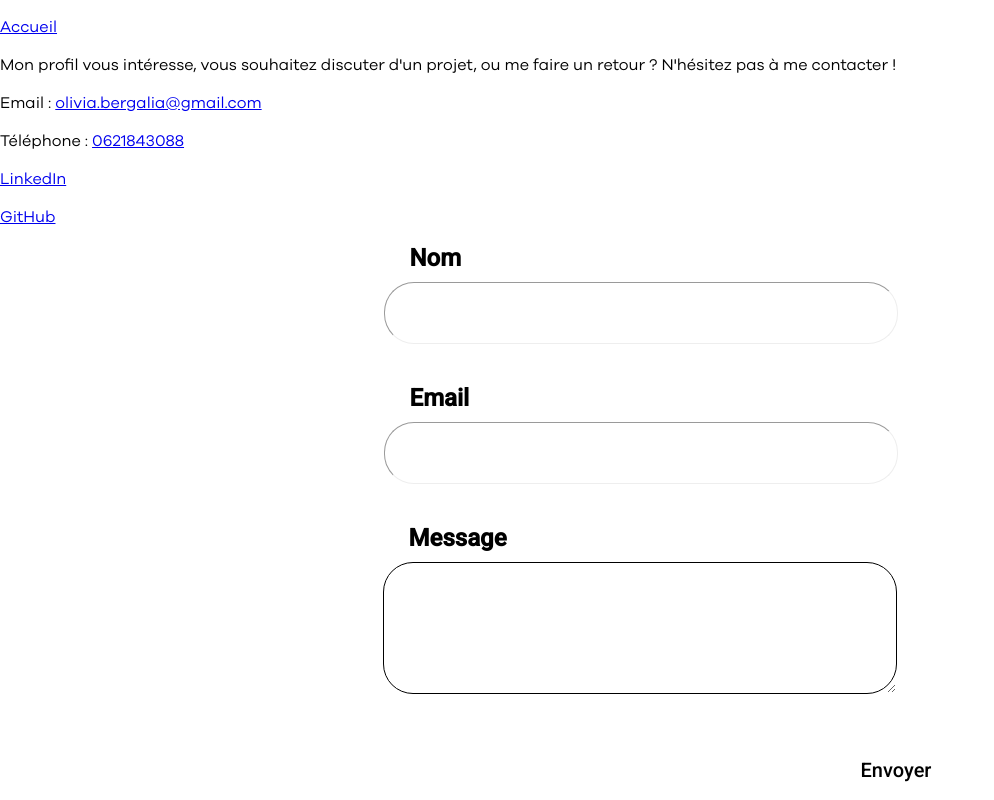
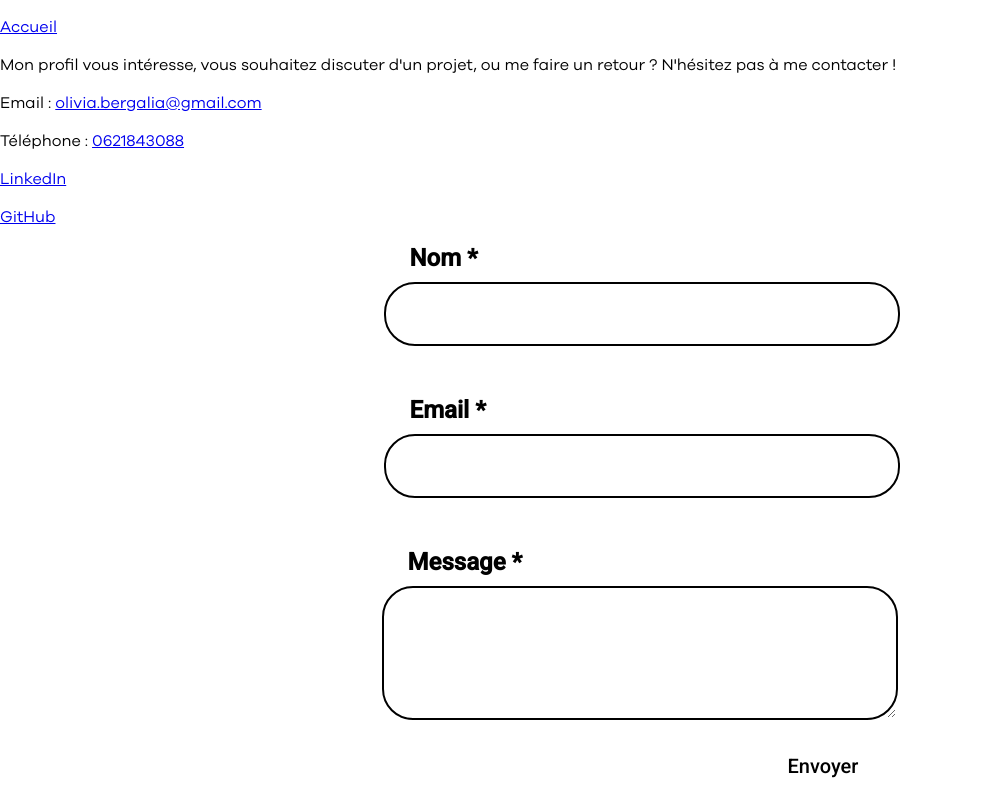
Before and after one commit to olivia-brg/Portfolio, an Angular app: page /contact in a window 1280 px wide. Shown: the part 300-1100 px from the top of the page, without its empty margins (0-994 px from the left). Built offline with nearby package versions, Linux system fonts and the light colour scheme.

Commit message:
form working, style added

```diff
--- a/package.json
+++ b/package.json
@@ -20,6 +20,7 @@
     "@angular/platform-browser": "^18.2.0",
     "@angular/platform-browser-dynamic": "^18.2.0",
     "@angular/router": "^18.2.0",
+    "emailjs-com": "^3.2.0",
     "gsap": "^3.12.5",
     "rxjs": "~7.8.0",
     "tslib": "^2.3.0",
--- a/src/app/contact/contact.component.html
+++ b/src/app/contact/contact.component.html
@@ -1,5 +1,5 @@
 <div id="contact-section">
-    <h1>Contactez-moi</h1>
+    <h1>Contact</h1>
     <a routerLink="/home">Accueil</a>
     <p>Mon profil vous intéresse, vous souhaitez discuter d'un projet, ou me faire un retour ? N'hésitez pas à me contacter !</p>
 
--- a/src/app/form/form.component.html
+++ b/src/app/form/form.component.html
@@ -1,13 +1,27 @@
-<form action="https://formspree.io/your-email" method="POST">
+<form [formGroup]="emailForm" (ngSubmit)="sendEmail()">
     <div id="inputs">
-        <label for="name">Nom</label><br>
-        <input type="text" id="name" name="name" required><br>
-        <label for="email">Email</label><br>
-        <input type="email" id="email" name="email" required><br>
+        <label for="name">Nom *</label>
+        <input type="text" id="name" formControlName="name" [ngClass]="{'error-input': emailForm.get('name')?.invalid && emailForm.get('name')?.touched}">
+        <div class="err">
+            <small *ngIf="emailForm.get('name')?.invalid && emailForm.get('name')?.touched">Le nom est requis</small>
+        </div>
+
+        <label for="email">Email *</label>
+        <input type="email" id="email" formControlName="email" [ngClass]="{'error-input': emailForm.get('email')?.invalid && emailForm.get('email')?.touched}">
+        <div class="err">
+            <small *ngIf="emailForm.get('email')?.invalid && emailForm.get('email')?.touched">Veuillez entrer un e-mail valide</small>
+        </div>
     </div>
     <div id="text-area">
-        <label for="message">Message</label><br>
-        <textarea id="message" name="message" rows="5" required></textarea><br>
+        <label for="message">Message *</label><br>
+        <textarea id="message" formControlName="message" rows="5" [ngClass]="{'error-input': emailForm.get('message')?.invalid && emailForm.get('message')?.touched}"></textarea><br>
+        <div class="err" style="margin-bottom: 0;">
+            <small *ngIf="emailForm.get('message')?.invalid && emailForm.get('message')?.touched">Message requis</small>
+        </div>
+
+        <button type="submit" style="margin-right: 0;" [disabled]="emailForm.invalid">Envoyer</button>
     </div>
-    <button type="submit">Envoyer</button>
 </form>
+<div *ngIf="submitStatus" [ngClass]="{'success': submitStatus === 'success', 'error': submitStatus === 'error'}">
+    {{ statusMessage }}
+</div>
--- a/src/app/form/form.component.scss
+++ b/src/app/form/form.component.scss
@@ -28,11 +28,15 @@ form {
         margin-left: auto;
         margin-right: auto;
 
-
         textarea {
             min-width: max(40vw - 4vw, 500px - 4vw);
             max-width: 75vw;
             max-height: 50vh;
+        }
+
+        button {
+            float: right;
+            // transform: translateX(-50%);
         }
     }
 
@@ -40,21 +44,50 @@ form {
     textarea {
         padding: 15px 2vw 15px 2vw;
         margin-top: 10px;
-        margin-bottom: 40px;
 
-        border-width: 1px;
+        border: 2px solid;
         border-color: var(--font-color);
-        border-radius: 30px;
+        border-radius: 31px;
 
         background-color: var(--filling-color);
 
         color: var(--font-color);
         font-size: 0.7em;
+
+        &:focus {
+            border-style: none;
+        }
     }
 
-    button {
+    .error-input {
+        border: solid rgb(244, 33, 46);
+    }
+
+    .err {
+        height: 10px;
+        margin-bottom: 40px;
         position: relative;
-        left: 70%;
-        transform: translateX(-50%);
+        left: 2vw;
+
+        small {
+            font-size: 0.75em;
+            position: relative;
+            top: 0;
+            left: 0;
+            color: red;
+        }
     }
 }
+
+
+.success {
+    color: var(--email-sended-color);
+    width: fit-content;
+    margin: auto;
+}
+
+.error {
+    color: red;
+    width: fit-content;
+    margin: auto;
+}
--- a/src/app/form/form.component.ts
+++ b/src/app/form/form.component.ts
@@ -1,12 +1,49 @@
-import { Component } from '@angular/core';
+import { Component, OnInit } from '@angular/core';
+import { FormBuilder, FormGroup, Validators, ReactiveFormsModule } from '@angular/forms';
+import emailjs, { EmailJSResponseStatus } from 'emailjs-com';
+import { CommonModule } from '@angular/common';
 
 @Component({
   selector: 'app-form',
   standalone: true,
-  imports: [],
+  imports: [ReactiveFormsModule, CommonModule],
   templateUrl: './form.component.html',
   styleUrl: './form.component.scss'
 })
-export class FormComponent {
+export class FormComponent implements OnInit {
+  emailForm: FormGroup;
+  submitStatus: 'success' | 'error' | null = null;
+  statusMessage: string = '';
 
+  constructor(private fb: FormBuilder) {
+    this.emailForm = this.fb.group({
+      name: ['', Validators.required],
+      email: ['', [Validators.required, Validators.email]],
+      message: ['', Validators.required]
+    });
+  }
+
+  ngOnInit() {}
+
+  public sendEmail() {
+    if (this.emailForm.valid) {
+      const serviceID = 'service_g49j9h6';
+      const templateID = 'template_r676l4g';
+      const userID = 'KBXbTTF11_u7Vgg5b';
+
+      emailjs.send(serviceID, templateID, {
+        name: this.emailForm.get('name')?.value,
+        email: this.emailForm.get('email')?.value,
+        message: this.emailForm.get('message')?.value
+      }, userID)
+        .then((result: EmailJSResponseStatus) => {
+          this.submitStatus = 'success';
+          this.statusMessage = 'Votre message a été envoyé avec succès!';
+          this.emailForm.reset();
+        }, (error) => {
+          this.submitStatus = 'error';
+          this.statusMessage = 'Une erreur s\'est produite lors de l\'envoi du message.';
+        });
+    }
+  }
 }
--- a/src/app/homepage/homepage.component.scss
+++ b/src/app/homepage/homepage.component.scss
@@ -26,6 +26,10 @@
 
         transition: all 0.3s ease;
 
+        -webkit-box-shadow: 0px 0px 45px 14px rgba(0, 0, 0, 1);
+        -moz-box-shadow: 0px 0px 45px 14px rgba(0, 0, 0, 1);
+        box-shadow: 0px 0px 45px 14px rgba(0, 0, 0, 1);
+
         &:hover {
             rotate: 90deg;
         }
@@ -42,6 +46,7 @@
         left: 0;
         width: 100%;
         height: 100%;
+        filter: blur(15px);
     }
 
     #title {
@@ -91,6 +96,7 @@
         .background-img {
             top: 100vh;
         }
+
         // background-image: url("../../../public/assets/images/abstract-gold-1.jpg");
 
         // background-position: top;
@@ -215,7 +221,6 @@
             border-radius: 100px;
 
             color: var(--filling-color)
-
         }
     }
 }
--- a/src/styles.scss
+++ b/src/styles.scss
@@ -27,7 +27,8 @@
         --filling-color-transparent: #f5f5f54d;
         --font-color: #0d0d0d;
         --text-background: url("../public/assets/images/vecteezy_ai-generated-iridescent-holographic-patterns-against-a_38815801.jpeg");
-        --background-opacity: 0.2;
+        --background-opacity: 0.6;
+        --email-sended-color: #3fae00;
     }
 
     .dark-mode {
@@ -37,6 +38,7 @@
         --font-color: #c2c2c2;
         --text-background: url("../public/assets/images/holo2.png");
         --background-opacity: 0.1;
+        --email-sended-color: #13cc13;
     }
 
     body {
```
Also changed, not shown: 1 other file (tests, documents, lock files or other folders).
